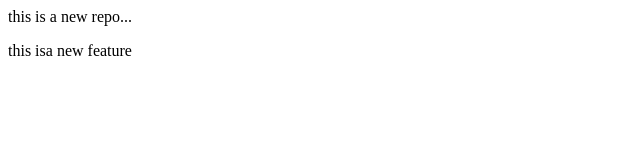
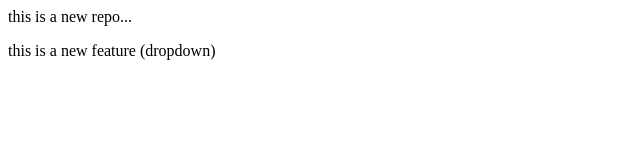
Before and after one commit to I-coder-24/localrepo, a plain HTML site: page index.html in a window 1280 px wide. Shown: the full height of the page, 0-640 px from the left. Drawn offline with Linux system fonts and the light colour scheme.

Commit message:
add dropdown

```diff
--- a/index.html
+++ b/index.html
@@ -1,2 +1,2 @@
 <p>this is a new repo...</p>
-<p>this isa new feature</p>
+<p>this is a new feature (dropdown)</p>
```
